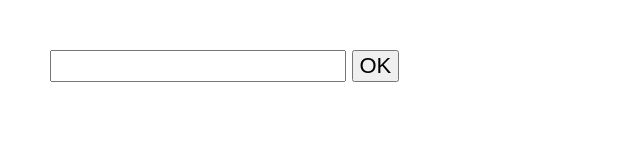
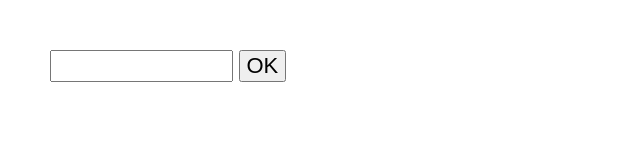
Before and after one commit to thenuja1/game, a plain HTML site: page index.html in a window 1280 px wide. Shown: the whole page, without its empty margins (0-640 px from the left). Drawn offline with Linux system fonts and the light colour scheme.

Commit message:
Add files via upload

```diff
--- a/index.css
+++ b/index.css
@@ -1,11 +1,11 @@
 * {
     margin: 0;
     font-size: 22px;
-    max-width: 100vw;
-    max-height: 100vh;
 }
 
 body {
+    max-width: 100vw;
+    max-height: 100vh;
     align-items: center;
     margin: 50px;
 }
@@ -16,7 +16,7 @@ form {
 
 input {
     min-height: 25px;
-    min-width: 0px;
+    max-width: 175px;
 }
 
 li {
```
